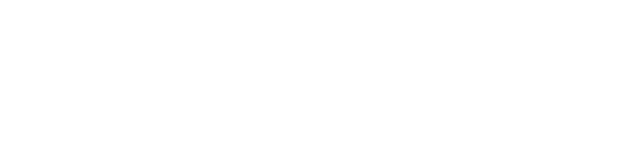
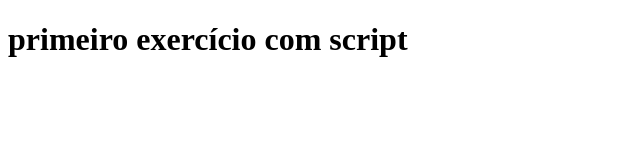
Before and after one commit to IgorWMatos/CTD, a plain HTML site: page 3_bimestre/mesa1/index.html in a window 1280 px wide. Shown: the whole page, without its empty margins (0-640 px from the left). Drawn offline with Linux system fonts and the light colour scheme.

Commit message:
alterações 1mesa

```diff
--- a/3_bimestre/mesa1/index.html
+++ b/3_bimestre/mesa1/index.html
@@ -5,9 +5,16 @@
     <meta http-equiv="X-UA-Compatible" content="IE=edge">
     <meta name="viewport" content="width=device-width, initial-scale=1.0">
     <script src="./mesa_01.js" defer></script>
-    <title>Document</title>
+    <title>mesa - 1</title>
 </head>
 <body>
-
+     <h1>primeiro exercício com script</h1>
+     <!--
+        Integrantes do Grupo
+          Igor Matos
+          Pedro Simões
+          Matheus Galvão
+          Vanessa Resende Bressan
+        -->
 </body>
 </html>
```
